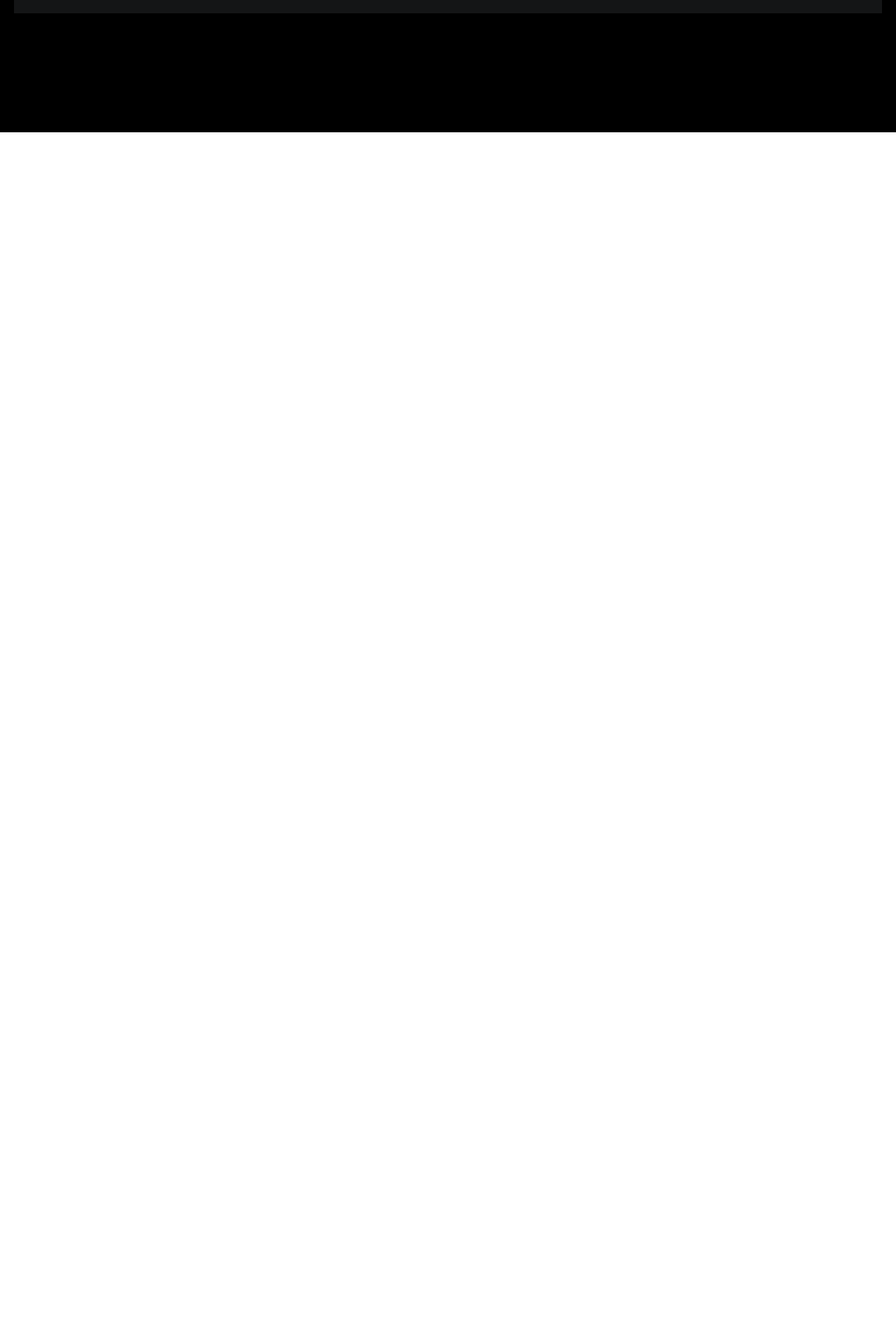
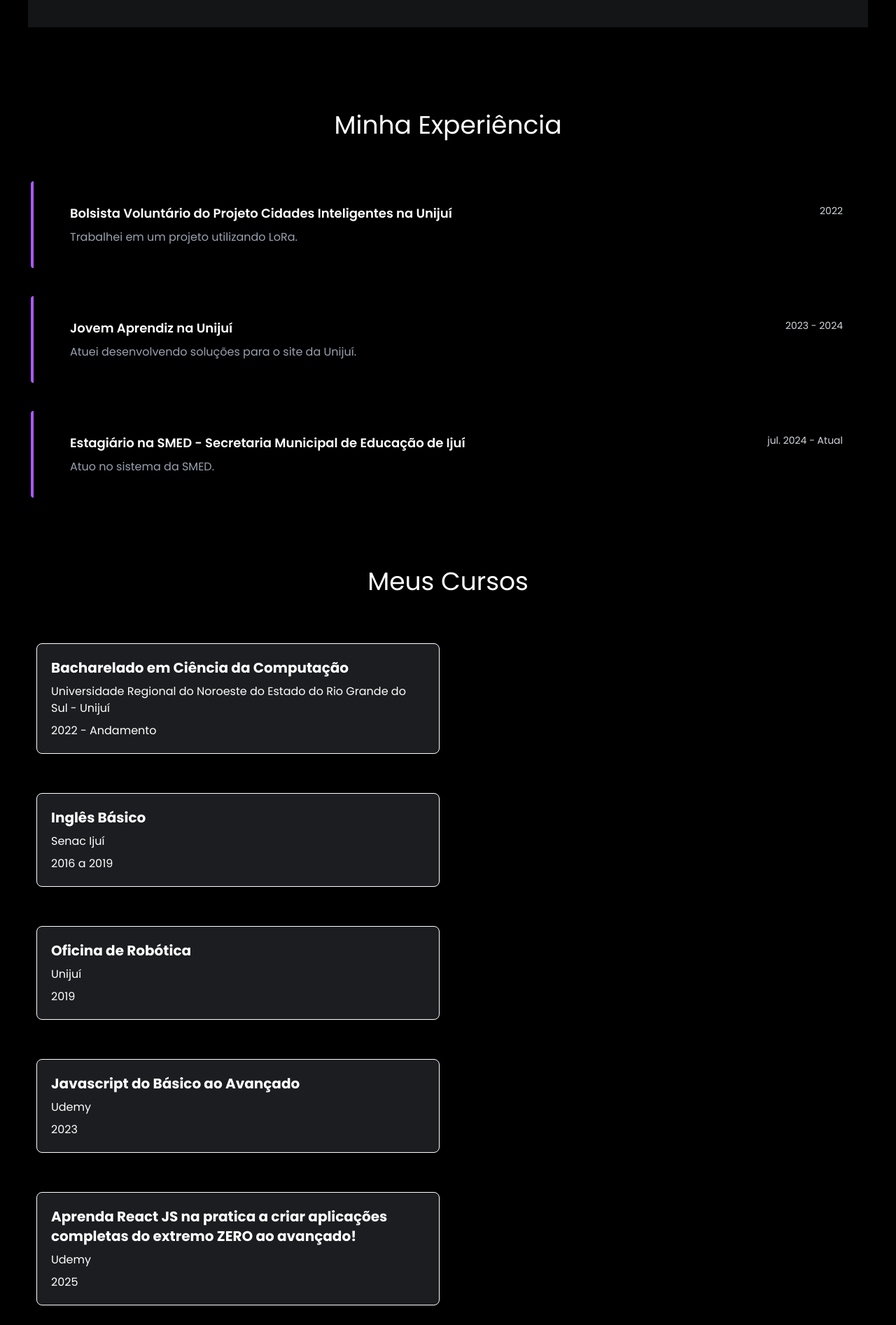
Before and after one commit to GabrielPlagensS/Portifolio, a React app in the folder portfolio/: page / in a window 1280 px wide. Shown: the part 611-2504 px from the top of the page at 70% size. Before the commit the page ends 800 px from the top, so only its background shows below. Built offline with nearby package versions, Linux system fonts and the light colour scheme; the HTML template or start-up script is replaced by a standard one.

Commit message:
Card
Atualização do portifolio alguns cards criados para

```diff
--- a/portfolio/src/App.tsx
+++ b/portfolio/src/App.tsx
@@ -1,23 +1,16 @@
-import Button from "./Components/Button";
+
+import Experiencia from "./Pages/Experiencia";
 import Header from "./Components/Header";
+import Card from "./Pages/Card";
+import Cursos from "./Pages/Cursos";
 
 function App() {
   return (
-    <div className="min-h-screen bg-[black]">
+    <div className="bg-[black] min-h-screen">
       <Header/>
-      <div className="p-5">
-        <div className="max-w-375 bg-[#141516] flex items-center justify-center gap-4 p-10 mx-auto rounded-tl-lg">
-          <div className="flex flex-col gap-6 md:gap-10 max-w-2xl">
-            <a className="text-white text-3xl md:text-5xl font-light">Olá, eu sou o <b>Gabriel Plagens Schuinsekel</b>.</a>
-            <a className="text-white mt-6 max-w-xl leading-relaxed">Sou estagiário na SMED na área de sistemas e estudante do curso bacharelado Ciência da Computação.</a>
-          <div className="flex flex-row gap-4">
-            <Button title="Contato" variant="default"/>
-            <Button title="Linkedin" variant="outline"/>
-          </div>
-          </div>
-          <img src="/src/assets/Foto-card.png" alt="Foto de perfil" />
-        </div>
-      </div>
+      <Card/>
+      <Experiencia/>
+      <Cursos/>
     </div>
   );
 }
--- /dev/null
+++ b/portfolio/src/Components/CardCursos.tsx
@@ -0,0 +1,16 @@
+type cardCursosProps = {
+    title: string;
+    descricao: string;
+    data: string;
+};
+
+const CardCursos = ({title, descricao, data,} :cardCursosProps) => {
+    return (
+        <div className="bg-[#1B1D20] rounded-lg p-5 m-5 border border-[white] max-w-xl flex flex-col gap-2">
+            <h2 className="text-[white] text-xl font-bold">{title}</h2>
+            <a className="text-[white]">{descricao}</a>
+            <a className="text-[white]">{data}</a>
+        </div>
+    )
+}
+export default CardCursos;
--- /dev/null
+++ b/portfolio/src/Components/Expecard.tsx
@@ -0,0 +1,25 @@
+type ExperienceCardProps = {
+    title: string;
+    descricao: string;
+    data: string;
+
+};
+
+const Expecard = ({ title, descricao, data }: ExperienceCardProps) => {
+    return(
+    <div
+      className=" relative bg-black rounded-xl p-6 md:p-8 flex justify-between items-start shadow-lg ">
+
+      <span className="absolute left-0 top-0 h-full w-1 rounded-l-lg bg-[#AA5BFF]" />
+      <div className="pl-6 text-white">
+        <h3 className="font-semibold text-lg">{title}</h3>
+        <p className="text-gray-400 mt-2">{descricao}</p>
+      </div>
+      <span className="text-gray-300 text-sm whitespace-nowrap">
+        {data}
+      </span>
+    </div>
+    )
+
+}
+export default Expecard;
--- a/portfolio/src/Components/Header.tsx
+++ b/portfolio/src/Components/Header.tsx
@@ -19,7 +19,7 @@ const Header = () => {
         </div>
 
         <nav className="hidden md:flex text-white gap-5 text-[20px] w-3xl">
-          {["sobre", "experiencia", "Formação e Cursos", "Habilidades", "Projetos", "Contato"].map(item => (
+          {["Sobre", "Experiencia", "Formação e Cursos", "Habilidades", "Projetos", "Contato"].map(item => (
             <a
               key={item}
               className="
@@ -57,7 +57,7 @@ const Header = () => {
         `}
       >
         <nav className="flex flex-col gap-4 px-6 pb-6 text-white">
-          {["sobre", "experiencia", "Formação e Cursos", "Habilidades", "Projetos", "Contato"].map(item => (
+          {["Sobre", "Experiencia", "Formação e Cursos", "Habilidades", "Projetos", "Contato"].map(item => (
             <a
               key={item}
               className="
--- /dev/null
+++ b/portfolio/src/Pages/Card.tsx
@@ -0,0 +1,20 @@
+import Button from "../Components/Button";
+
+const Card = () => {
+  return (
+    <div className="p-10">
+            <div className="max-w-375 bg-[#141516] flex items-center justify-center gap-4 p-10 mx-auto rounded-tl-lg">
+            <div className="flex flex-col gap-6 md:gap-10 max-w-2xl">
+                <a className="text-white text-3xl md:text-5xl font-light">Olá, eu sou o <b>Gabriel Plagens Schuinsekel</b>.</a>
+                <a className="text-white mt-6 max-w-xl leading-relaxed">Sou estagiário na SMED na área de sistemas e estudante do curso bacharelado Ciência da Computação.</a>
+            <div className="flex flex-row gap-4">
+                <Button title="Contato" variant="default"/>
+                <Button title="Linkedin" variant="outline"/>
+            </div>
+            </div>
+            <img src="/src/assets/Foto-card.png" alt="Foto de perfil" />
+            </div>
+    </div>
+)
+}
+export default Card;
--- /dev/null
+++ b/portfolio/src/Pages/Cursos.tsx
@@ -0,0 +1,47 @@
+import CardCursos from "../Components/CardCursos";
+
+const Cursos =() => {
+    return(
+        <div className="max-w-7xl mx-auto px-6 mt-20">
+            <h1 className="text-[white] text-4xl mb-10 flex justify-center">Meus Cursos</h1>
+            <div className="p-2">
+                <CardCursos
+                title="Bacharelado em Ciência da Computação"
+                descricao="Universidade Regional do Noroeste do Estado do Rio Grande do Sul - Unijuí"
+                data="2022 - Andamento"
+                />
+            </div>
+            <div className="p-2">
+                <CardCursos
+                title="Inglês Básico"
+                descricao="Senac Ijuí"
+                data="2016 a 2019"
+                />
+            </div>
+            <div className="p-2">
+                <CardCursos
+                title="Oficina de Robótica"
+                descricao="Unijuí"
+                data="2019"
+                />
+            </div>
+            <div className="p-2">
+                <CardCursos
+                title="Javascript do Básico ao Avançado"
+                descricao="Udemy"
+                data="2023"
+                />
+            </div>
+            <div className="p-2">
+                <CardCursos
+                title="Aprenda React JS na pratica a criar aplicações completas do extremo ZERO ao avançado!"
+                descricao="Udemy"
+                data="2025"
+                />
+            </div>
+        </div>
+    )
+
+}
+
+export default Cursos;
--- /dev/null
+++ b/portfolio/src/Pages/Experiencia.tsx
@@ -0,0 +1,32 @@
+import Expecard from "../Components/Expecard";
+
+const Experiencia =() => {
+    return (
+        <div className="max-w-7xl mx-auto px-6 mt-20">
+            <h1 className="text-[white] text-4xl mb-10 flex justify-center">Minha Experiência</h1>
+            <div className="p-5">
+                <Expecard
+                    title="Bolsista Voluntário do Projeto Cidades Inteligentes na Unijuí"
+                    descricao="Trabalhei em um projeto utilizando LoRa."
+                    data="2022"
+                />
+            </div>
+            <div className="p-5">
+                <Expecard
+                    title="Jovem Aprendiz na Unijuí"
+                    descricao="Atuei desenvolvendo soluções para o site da Unijuí."
+                    data="2023 - 2024"
+                />
+            </div>
+            <div className="p-5">
+                <Expecard
+                    title="Estagiário na SMED - Secretaria Municipal de Educação de Ijuí"
+                    descricao="Atuo no sistema da SMED."
+                    data="jul. 2024 - Atual"
+                />
+            </div>
+        </div>
+    )
+}
+
+export default Experiencia;
```
